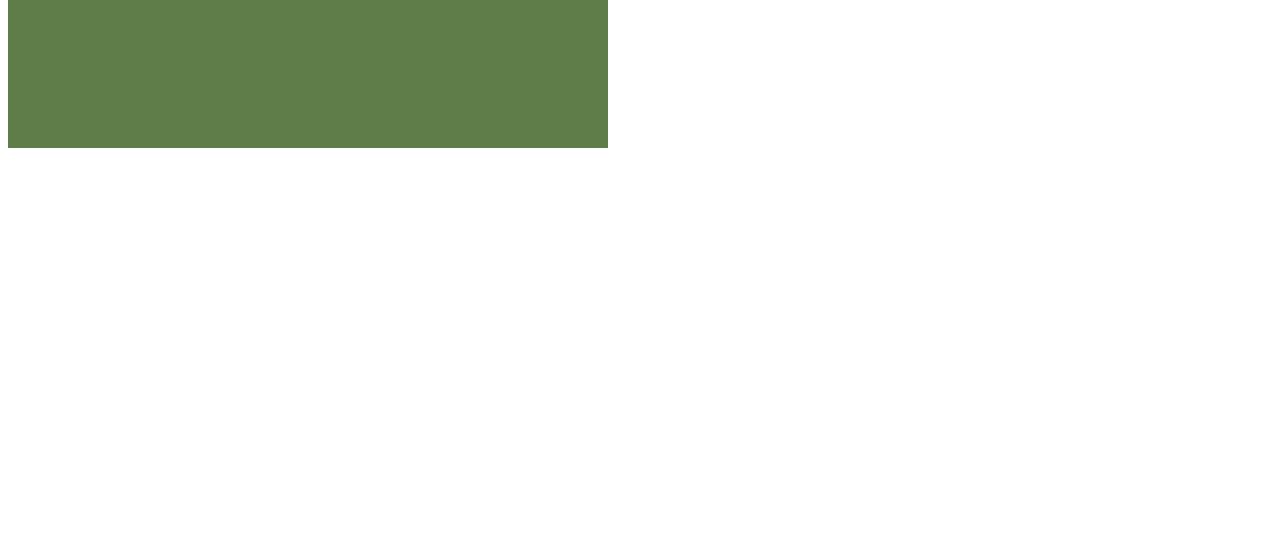
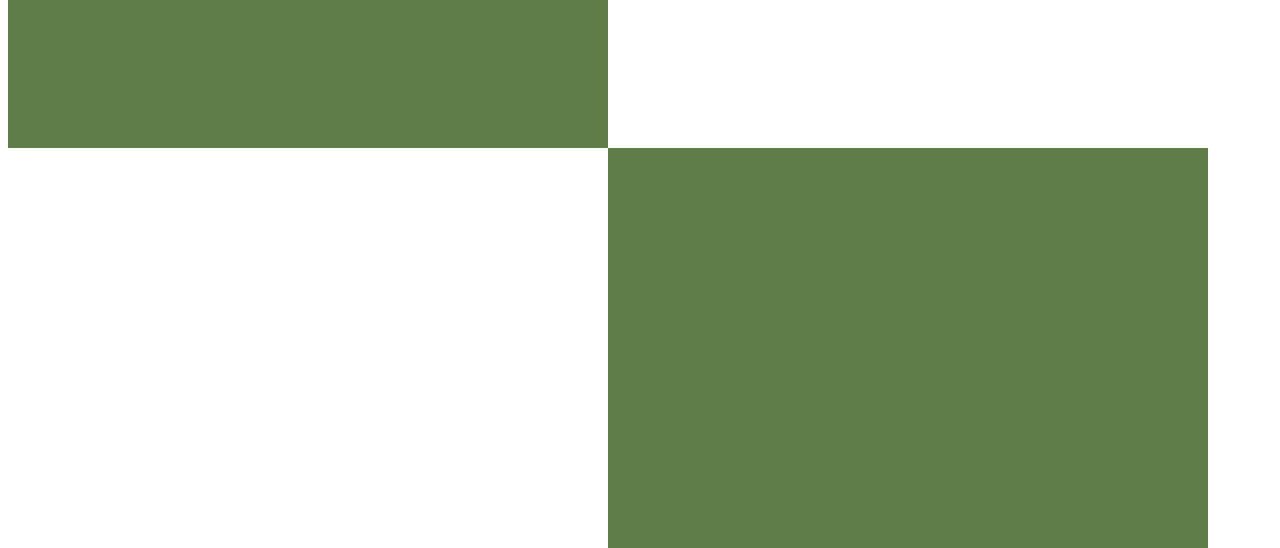
Before and after one commit to ymnder/toho_clock_like, a plain HTML site: page index.html in a window 1280 px wide. Shown: the part 260-808 px from the top of the page. Drawn offline with nearby package versions, Linux system fonts and the light colour scheme.

Commit message:
change slide_color pattern using two slide_box.

```diff
--- a/index.html
+++ b/index.html
@@ -10,7 +10,7 @@
 	#d_area{
 		height:400px;
 		width:600px;
-		overflow:hidden;
+		/*overflow:hidden;*/
 	}
 	#canvas {
 		height:400px;
@@ -20,51 +20,29 @@
 		vertical-align: middle;
 		background-color:rgba(0,0,0,0);
 	}
-	#bgcolor{
+	#slide_left{
 		display:block;
+		/*display: none;*/
 		height:400px;
 		width:600px;
 		margin-top:-400px;
 		margin-left:-800px;
 		/*background-color:rgba(0,0,0,0);*/
 	}
+	#slide_right{
+		display:block;
+		height:400px;
+		width:600px;
+		/*margin-top:-400px;
+		margin-left:-600px;*/
+		/*background-color:rgba(0,0,0,0.5);*/
+	}
 	#clock {
 		font-size:70px;
 	}
 	</style>
 
-<!--
-<script type="text/javascript">
 
-$("document.body").ready(function () {
-	$("#bgcolor")
-		.css("background-color","#aabbcc")
-		.animate({'margin-left' : '0px'}, 1000)
-		.animate({'margin-top':'-800px','margin-left':'0px'},0)
-		.animate({'margin-top' : '-400px'}, 1000)
-		.animate({'margin-left':'800px'},0)
-		.animate({'margin-left' : '0px'}, 1000)
-		/*.animate({'margin-left':'-800px'},0)*/
-		.animate({'margin-top' : '-800px'},1000)
-		.animate({'margin-top':'-400px','margin-left':'-600px'},0);
-/*
-$('#top-left').hover(
-	function(){
-		$(this).children('.front').stop().animate({'top' : '150px', 'left' : '300px'}, 500);
-		 },
-	 function(){
-		$(this).children('.front').stop().animate({'top' : '0px', 'left' : '0px'}, 500);
-		});
-*/
-
-		/*.hide("slide",{direction:"down"},1000)
-		.show("slide",{direction:"right"},1000)
-		.hide("slide",{direction:"up"},1000);*/
-  }
-);
-
-</script>
--->
 
 </head>
 <body onLoad="init()">
@@ -73,8 +51,11 @@ $('#top-left').hover(
 	<div id="clock"></div>
 	<div id="place"></div>
 </div>
-<div id="bgcolor">
+<div id="slide_left">
 </div>
+<div id="slide_right">
+</div>
+
 </div>
 <script>
 
@@ -118,12 +99,19 @@ function setPlace(place_arr, arr_length, r){
 
 	var slidecolor = place_arr[r].color;
 	document.getElementById("place").innerHTML = place_arr[r].place+"/GENSOKYO";
-	$("#bgcolor")
+	$("#slide_left")
 		.css("background-color", slidecolor)
 		.animate({'margin-left' : '0px'}, 1000)
 		.animate({'margin-top' : '-800px'},1000)
-		.animate({'margin-top' : '-400px'},1000)
-		.animate({'margin-left' : '-800px'},1000);
+		.animate({'margin-left' : '-600px'},1000)
+		.animate({'margin-top' : '-400px'},1000);
+
+	$("#slide_right")
+		.css("background-color", slidecolor)
+		.animate({'margin-left' : '600px'}, 1000)
+		.animate({'margin-top' : '0px'},1000)
+		.animate({'margin-left' : '0px'},1000)
+		.animate({'margin-top' : '0px'},1000);
 
 }
 function reloadPlace(place_arr, arr_length, r){
@@ -135,28 +123,29 @@ function reloadPlace(place_arr, arr_length, r){
 	if((p_min%10)==0 && p_sec==0){
 		setPlace();
 	}
-	$("#bgcolor")
+	$("#slide_left")
 		.css("background-color", slidecolor)
 		.animate({'margin-left' : '0px'}, 1000)
 		.animate({'margin-top' : '-800px'},1000)
-		.animate({'margin-top' : '-400px'},1000)
-		.animate({'margin-left' : '-800px'},1000);
-}
-/*
-function getPosition(){
-	var offset_clock = $("#clock").offset();
-	var offset_anim = $("#bgcolor").offset();
-	if(offset_clock.left == (offset_anim.left))
+		.animate({'margin-left' : '-600px'},1000)
+		.animate({'margin-top' : '-400px'},1000);
+	$("#slide_right")
+		.css("background-color", slidecolor)
+		.animate({'margin-left' : '600px'}, 1000)
+		.animate({'margin-top' : '0px'},1000)
+		.animate({'margin-left' : '0px'},1000)
+		.animate({'margin-top' : '0px'},1000);
 
 }
-*/
+
+
+
 function init(){
 	showClock();
 	setPlace(place_arr, arr_length, r);
 }
 setInterval('showClock()',1000);
 setInterval('reloadPlace(place_arr, arr_length, r)',1000);
-//setInterval('slide()',1000);
 </script>
 </body>
 </html>
```
